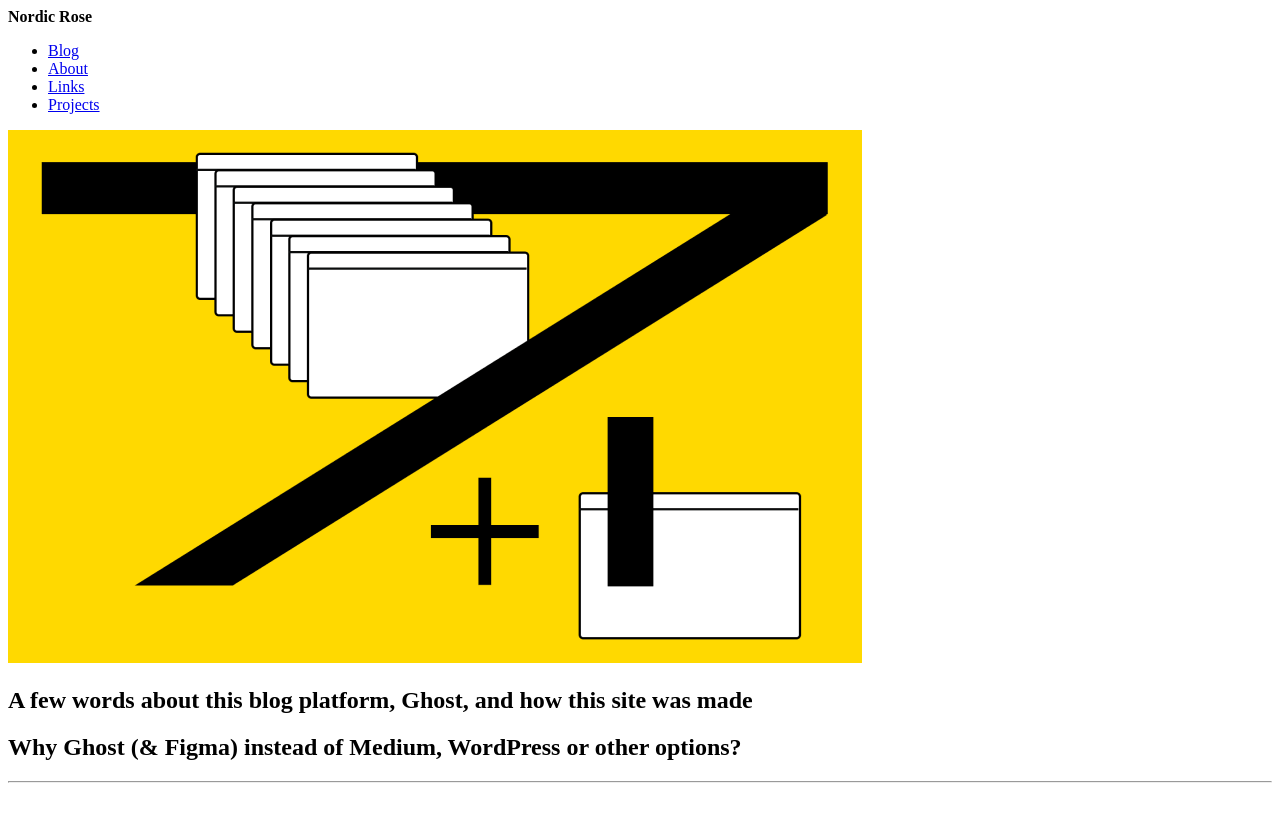
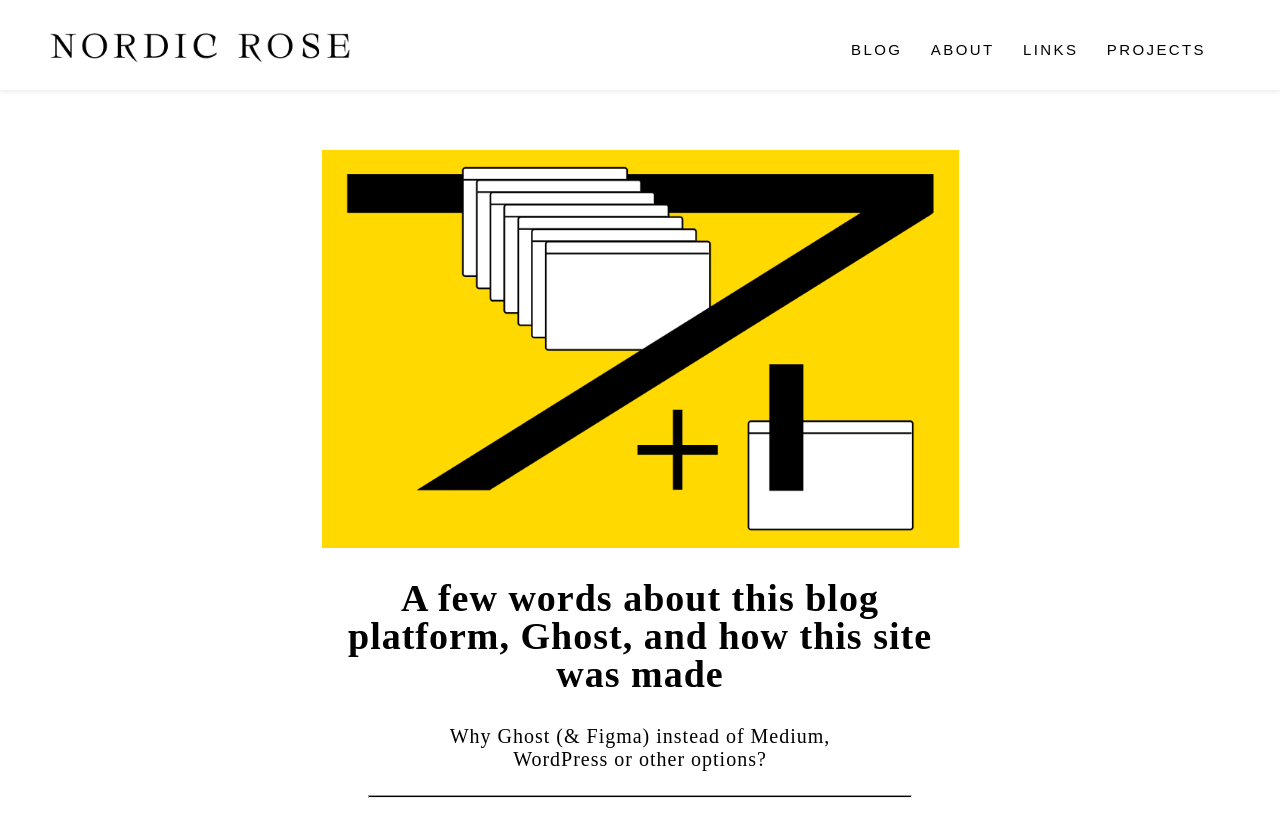
Before and after one commit to soaresedu/SP_Frontend_ReactNative_CompassUOL_Squad_05_Eduardo_dos_Santos_Soares, a website: page index.html in a window 1280 px wide. Shown: the top 836 px of the page. Before the commit the page ends 800 px from the top, so only its background shows below. Drawn offline with Linux system fonts and the light colour scheme; files whose address does not match are found by name; a web font is replaced by a local one.

Commit message:
added styles and minor modifications to the html file

```diff
--- a/index.html
+++ b/index.html
@@ -4,28 +4,31 @@
     <meta charset="UTF-8">
     <meta name="viewport" content="width=device-width, initial-scale=1.0">
     <title>Nordic Rose</title>
-    <link rel="stylesheet" href="style.css">
+    <link rel="stylesheet" href="styles.css">
+    <link href="https://fonts.cdnfonts.com/css/new-york-extra-large" rel="stylesheet">
     <script src="app.js" defer></script>
 </head>
 <body>
     <header>
         <div class="container">
             <section class="logo">
-                <strong>Nordic Rose</strong>
-                <ul>
-                    <li><a href="#">Blog</a></li>
-                    <li><a href="#">About</a></li>
-                    <li><a href="#">Links</a></li>
-                    <li><a href="#">Projects</a></li>
-                </ul>
+                <img src="images/NORDIC ROSE.png" alt="Nordic Rose logo">
             </section>
+                <nav>
+                    <ul>
+                        <li><a href="#">Blog</a></li>
+                        <li><a href="#">About</a></li>
+                        <li><a href="#">Links</a></li>
+                        <li><a href="#">Projects</a></li>
+                    </ul>
+                </nav>
         </div>
     </header>
 
     <section class="hero">
         <div class="container">
             <img src="images/image 2.png" alt="hero image/ blog logo">
-            <h1><strong>A few words about this blog platform, Ghost, and how this site was made</strong></h1>
+            <h1>A few words about this blog platform, Ghost, and how this site was made</h1>
             <h2>Why Ghost (& Figma) instead of Medium, WordPress or other options?</h2>
             <hr>
         </div>
--- a/styles.css
+++ b/styles.css
@@ -0,0 +1,113 @@
+body{
+    margin: 0;
+    height: 1500px;
+    font-family: 'New York Extra Large', sans-serif;
+    font-family: 'New York Large', sans-serif;
+    font-family: 'New York Medium', sans-serif;
+    font-family: 'New York Small', sans-serif;
+}
+
+.container{
+    max-width: 1180px;
+    margin: auto;
+}
+
+header {
+    padding-top: 10px;
+    height: 80px;
+    width: 100%;
+    background-color: #fff;
+    box-shadow: 0px 1px 6px rgba(0, 0, 0, 0.1);
+    position: fixed;
+    z-index: 1;
+}
+
+header .logo{
+    display: inline-block;
+}
+
+header .logo img{
+    width: 300px;
+    height: auto;
+}
+
+header nav{
+    display: inline-block;
+}
+
+header nav ul li{
+    display: inline-block;
+}
+
+header nav ul li a{
+    margin-right: 24px;
+    color: #000;
+    text-align: center;
+    font-size: 15px;
+    letter-spacing: 2.4px;
+    text-transform: uppercase;
+    text-decoration: none;
+}
+
+header nav ul li a:hover{
+    border-bottom: solid 1px black;
+}
+
+header .container{
+    display: flex;
+    justify-content: space-between;
+    align-items: center;
+    height: 100%;
+}
+
+section.hero{
+    position: relative;
+}
+
+.hero {
+
+    padding: 150px;
+    display:flex;
+    flex-direction: column;
+    justify-content: center;
+    z-index: 0;
+}
+
+.hero .container{
+    width: 65%;
+    margin: auto;
+    display: flex;
+    flex-direction: column;
+    justify-content: space-around;
+    align-items: center;
+}
+
+.hero .container img{
+    width: 100%;
+    height: auto;
+}
+
+.hero .container h1{
+    top: 10;
+    text-align: center;
+    font-family: New York Extra Large;
+    font-size: 38px;
+    line-height: 100%;
+    letter-spacing: 1px;
+}
+
+.hero .container h2{
+    margin-top: 0;
+    max-width: 481px;
+    text-align: center;
+    font-family: SF Mono;
+    font-size: 20px;
+    font-weight: 400;
+    letter-spacing: 1px;
+}
+
+.hero .container hr{
+    background-color: #000;
+    width: 85%;
+    height: 1px;
+}
```
Also changed, not shown: images/NORDIC ROSE.png (added).
